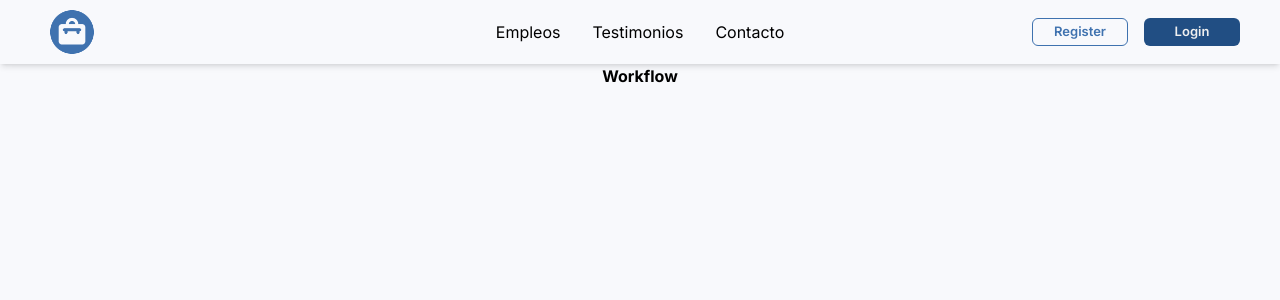
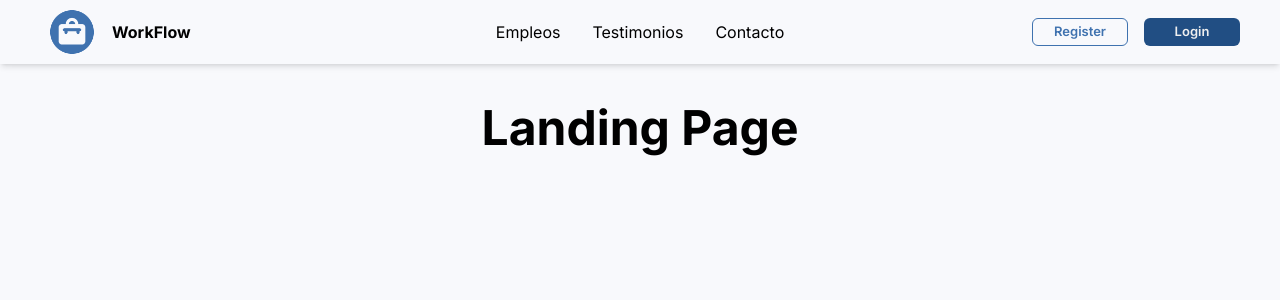
Before and after one commit to Ramerlinj/WorkFlow, a Next.js app in the folder workflow-app/: page / in a window 1280 px wide. Shown: the top 300 px of the page. Built offline with nearby package versions, Linux system fonts and the light colour scheme.

Commit message:
rutas completas

```diff
--- a/workflow-app/src/app/Login/page.tsx
+++ b/workflow-app/src/app/Login/page.tsx
@@ -0,0 +1,7 @@
+export default function Login() {
+    return (
+        <div className="">
+            <h1 className="text-secondary">Login</h1>
+        </div>
+    )
+}
--- a/workflow-app/src/app/Register/page.tsx
+++ b/workflow-app/src/app/Register/page.tsx
@@ -0,0 +1,7 @@
+export default function Register() {
+    return (
+        <div className="">
+            <h1 className="text-secondary">Registro</h1>
+        </div>
+    )
+}
--- /dev/null
+++ b/workflow-app/src/app/contacto/page.tsx
@@ -0,0 +1,7 @@
+export default function Contacto() {
+    return (
+        <div className="">
+            <h1 className="text-secondary">Contacto</h1>
+        </div>
+    )
+}
--- a/workflow-app/src/app/empleos/page.tsx
+++ b/workflow-app/src/app/empleos/page.tsx
@@ -1,7 +1,7 @@
 export default function Empleos() {
     return (
         <div className="">
-            <h1 className="text-amber-950">Empleos</h1>
+            <h1 className="text-secondary">Empleos</h1>
         </div>
     )
 }
--- a/workflow-app/src/app/page.tsx
+++ b/workflow-app/src/app/page.tsx
@@ -1,8 +1,8 @@
 'use client'
 export default function Home() {
   return (
-    <div className="flex justify-center mx-96">
-      <h1 className="font-bold text-text-primary ">Workflow</h1>
+    <div className="flex justify-center my-10">
+      <h1 className="font-bold text-text-primary text-5xl ">Landing Page</h1>
     </div>
   );
 }
--- /dev/null
+++ b/workflow-app/src/app/testimonios/page.tsx
@@ -0,0 +1,7 @@
+export default function Testimonios() {
+    return (
+        <div className="">
+            <h1 className="text-secondary">Testimonios</h1>
+        </div>
+    )
+}
--- a/workflow-app/src/locale/root.json
+++ b/workflow-app/src/locale/root.json
@@ -5,6 +5,8 @@
         "REGISTER_BUTTON": "Registrarse",
         "LINK_REGISTER": "/register",
         "LOGO" : {
+            "Text": "WorkFlow",
+            "Link": "/",
             "src": "/images/LogoWorkFlow.png",
             "alt": "Logo de la empresa"
         },
@@ -21,6 +23,7 @@
                 "Text" : "Contacto",
                 "LINK" : "/contacto"
             }
+
         ]
 
     }
```
